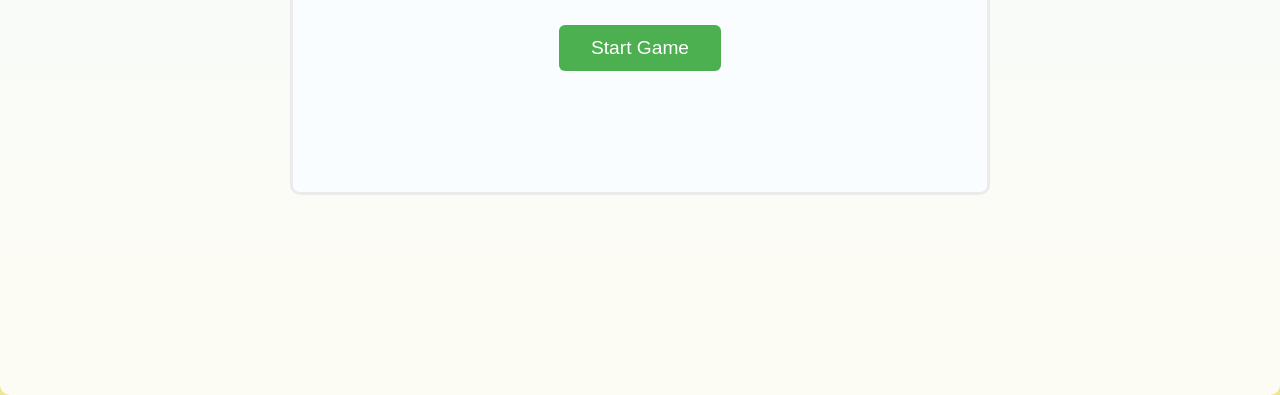
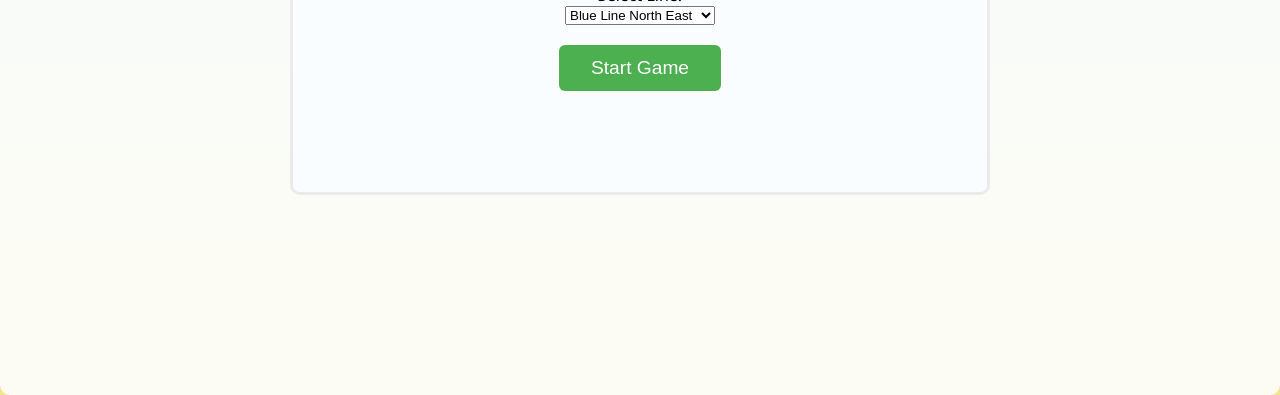
Before and after one commit to Bradslavens/TrolleyGames, a plain HTML site: page HoppyTrain/index.html in a window 1280 px wide. Shown: the part 405-800 px from the top of the page. Drawn offline with Linux system fonts and the light colour scheme.

Commit message:
Refactor HoppyTrain to use correctSignals object, add line selection UI, and backend support for user line tracking

```diff
--- /dev/null
+++ b/HoppyTrain/correctSignals.js
@@ -0,0 +1,59 @@
+export const correctSignals = {
+  "Blue Line North East": [
+    "O2RA", "O2LB", "O046", "O089", "O086", "O123", "O6RA", "O6LB", "O162", "O193", "O192",
+    "O10RA", "O10LB", "O258", "O296", "O295", "O14RA", "O14LB", "O18RA", "O18LB", "O22RA", "O22LB",
+    "O26RA", "O26LB", "O456", "O524", "O527", "O589", "O34RA", "O34LB", "O664", "O665", "O709",
+    "O38RA", "O38LB", "O792", "O793", "O862", "O863", "O46RA", "O46LB", "O1036", "O1055", "O1142",
+    "O1173", "O54RA", "O54LB", "O1223", "O1232", "O1259", "O1268", "O58RA", "O58LB", "O1323", "O62RA",
+    "O62LB", "O1376", "O1397", "O1413", "O1422", "O66RA", "O66LB", "O1454", "O1457"
+  ],
+  "Blue Line North West": [
+    "O2RB", "O2LA", "O048", "O087", "O088", "O121", "O6RB", "O6LA", "O164", "O191", "O10RB", "O10LA",
+    "O298", "O297", "O14RB", "O14LA", "O18RB", "O18LA", "O22RB", "O22LA", "O26RB", "O26LA", "O458", "O526",
+    "O525", "O587", "O34RB", "O34LA", "O666", "O663", "O707", "O38RB", "O38LA", "O794", "O791", "O864", "O861",
+    "O46RB", "O46LA", "O46LC", "O1053", "O1146", "O1145", "O1171", "O54RB", "O54LAS", "O1221", "O1234", "O1257",
+    "O1270", "O58RB", "O58LA", "O1321", "O62RB", "O62LA", "O1378", "O1395", "O1411", "O1424", "O66RB", "O66LA",
+    "O1456", "O1455"
+  ],
+  "Blue Line South East": [
+    "S154", "S16RA", "S16LB", "S226", "S287", "S296", "S356", "S406", "S24RA", "S24LB",
+    "S32RA", "S32LB", "S592", "S633", "S662", "S40RA", "S40LB", "S816", "S819", "S44RA",
+    "S44LB", "S916", "S984", "S54RA", "S54LB", "S1172", "S1175", "S58RA", "S58LB", "S1332",
+    "S1333", "S62RA", "S62LB", "S1472", "S98RA", "S98LB"
+  ],
+  "Blue Line South West": [
+    "S16RB", "S16LA", "S285", "S298", "S345", "S387", "S24RB", "S24LA",
+    "S32RB", "S32LA", "S543", "S632", "S631", "S681", "S40RB", "S40LA",
+    "S818", "S817", "S44RB", "S44LC", "S44LA", "S48RC", "S48RB", "S48LB",
+    "S48LA", "S50RC", "S50RB", "S50LA", "S54RB", "S54LA", "S1174", "S1173",
+    "S58RB", "S58LA", "S1334", "S1331", "S62RB", "S62LA", "S94R", "S94LA",
+    "S94LB", "S98LA", "S98RB"
+  ],
+  "Orange Line East": [
+    "E358", "E466", "E6RA", "E6LB", "E8RA", "E8LB", "E10RA", "E10LB", "E954",
+    "E12RA", "E12LB", "E1136", "E1194", "E1236", "E18RA", "E18LB", "E20RA", "E20LB",
+    "E22RA", "E22LB", "E1340", "E1366", "E1392", "E1416", "E1454", "E1478", "E1500",
+    "E24RA", "E24LB", "E1572", "E1620", "E26RA", "E26LB", "E1682", "E28RA", "E28LB",
+    "E30RA", "E30LB", "E1874", "E32RA", "E32LB", "E34RA"
+  ],
+  "Orange Line West": [
+    "E439", "E509", "E6RB", "E6LA", "E8RB", "E8LA", "E10LA", "E10RB", "E925", "E12RB", "E12LA",
+    "E1147", "E1221", "E18LA", "E18RB", "E20RB", "E20LA", "E22LA", "E22RB", "E1353", "E1383",
+    "E1417", "E1445", "E1473", "E1501", "E24LA", "E24RB", "E1559", "E1585", "E1625", "E26RB",
+    "E26LA", "E1684", "E1729", "E28RB", "E28LA", "E30RB", "E30LA", "E1845", "E32RB", "E32LA",
+    "E34RB", "E34L"
+  ],
+  "Green Line East": [
+    "M2LB", "M404", "M434", "M4RA", "M4LB", "M504", "M538", "M570",
+    "M6RA", "M6LB", "M650", "M694", "M8RA", "M8LB", "M760", "M812", "M840",
+    "M12R", "M12L", "M14RB", "M14RA", "M14L", "M20R", "M20L", "M24RA", "M24L",
+    "M996", "M26RA", "M26LB", "M1122", "M1184", "M30RA", "M30LB", "M1284",
+    "M1342", "M34RA", "M34LB", "M1432", "M1474", "M38RA"
+  ],
+  "Green Line West": [
+    "M2LA", "M415", "M4RB", "M4LA", "M503", "M537", "M571", "M6RB", "M6LA", "M649", "M695",
+    "M8RB", "M8LA", "M771", "M813", "M841", "M10R", "M10LA", "M10LB", "M16L", "M16R",
+    "M18LA", "M18R", "M18LB", "M22L", "M22RB", "M1001", "M26LA", "M26RB", "M1127",
+    "M1183", "M30LA", "M30RB", "M1257", "M1315", "M34LA", "M34RB", "M1445", "M38RB"
+  ]
+};
--- a/HoppyTrain/game.js
+++ b/HoppyTrain/game.js
@@ -1,4 +1,6 @@
 // Word Flyer Game
+import { correctSignals } from './correctSignals.js';
+
 const canvas = document.getElementById('gameCanvas');
 const ctx = canvas.getContext('2d');
 const startScreen = document.getElementById('startScreen');
@@ -18,10 +20,11 @@ const BOX_SPEED = 1.5; // Slower for more reaction time
 const WORD_FONT = '20px Segoe UI';
 
 // Word lists
-const correctWords = ['apple', 'banana', 'grape', 'orange', 'lemon'];
 const incorrectWords = ['car', 'table', 'shoe', 'cloud', 'river', 'chair', 'book', 'phone'];
 
 let player, boxes, score, gameActive, currentCorrectWord, health;
+// Remove correctWords, add line selection
+let selectedLine = null;
 
 // Set canvas to landscape and responsive
 const GAME_WIDTH = 700;
@@ -40,8 +43,13 @@ function resetGame() {
     health = 3;
     gameActive = true;
     boxes = [];
+    // Use selectedLine for currentCorrectWord
+    if (!selectedLine) {
+        // Default to first line if not selected
+        selectedLine = Object.keys(correctSignals)[0];
+    }
+    currentCorrectWord = pickRandom(correctSignals[selectedLine]);
     spawnBoxes();
-    currentCorrectWord = pickRandom(correctWords);
 }
 
 function pickRandom(arr) {
@@ -160,7 +168,7 @@ function update() {
             if (box.isCorrect) {
                 // Passed through correct box
                 score++;
-                currentCorrectWord = pickRandom(correctWords);
+                currentCorrectWord = pickRandom(correctSignals[selectedLine]);
                 spawnBoxes();
                 passed = true;
             } else {
@@ -241,6 +249,14 @@ window.addEventListener('keydown', e => {
 canvas.addEventListener('mousedown', flap);
 canvas.addEventListener('touchstart', flap);
 
+// Add logic to set selectedLine from UI
+window.setSelectedLine = function(line) {
+    selectedLine = line;
+    // Optionally, store in DB via API
+    // Reset game with new line
+    resetGame();
+}
+
 // Show start screen on load
 startScreen.style.display = 'flex';
 gameOverScreen.style.display = 'none';
--- a/HoppyTrain/index.html
+++ b/HoppyTrain/index.html
@@ -11,6 +11,8 @@
         <canvas id="gameCanvas" width="400" height="600"></canvas>
         <div id="startScreen">
             <h1>Hoppy Train</h1>
+            <label for="lineSelect">Select Line:</label>
+            <select id="lineSelect"></select>
             <button id="startBtn">Start Game</button>
         </div>
         <div id="gameOverScreen" style="display:none;">
@@ -18,6 +20,23 @@
             <button id="restartBtn">Restart</button>
         </div>
     </div>
-    <script src="game.js"></script>
+    <script type="module">
+      import { correctSignals } from './correctSignals.js';
+      // Populate line selection
+      const select = document.getElementById('lineSelect');
+      Object.keys(correctSignals).forEach(line => {
+        const opt = document.createElement('option');
+        opt.value = line;
+        opt.textContent = line;
+        select.appendChild(opt);
+      });
+      select.addEventListener('change', e => {
+        window.setSelectedLine(e.target.value);
+        // Optionally, send to backend to store in DB
+      });
+      // Set default
+      window.setSelectedLine(select.value);
+    </script>
+    <script src="game.js" type="module"></script>
 </body>
 </html>
```
Also changed, not shown: server/server.js (+30 -0 lines).
